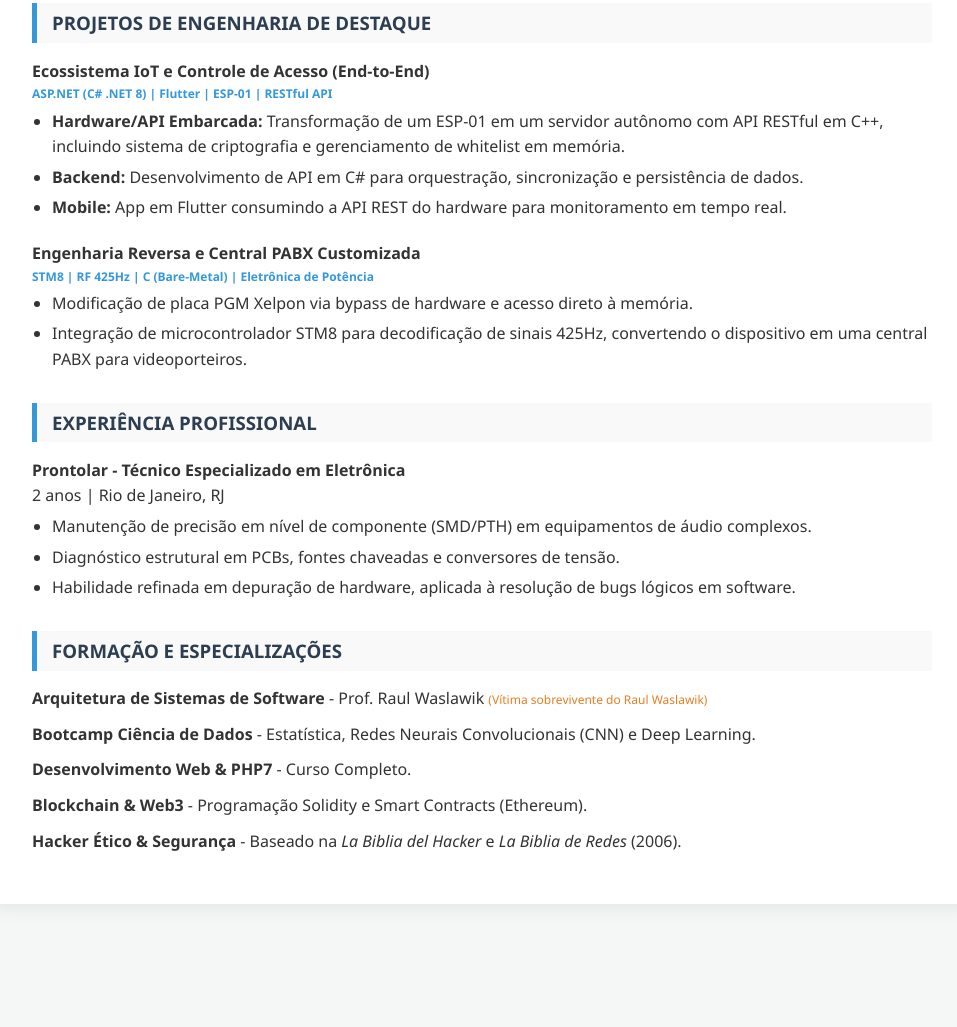
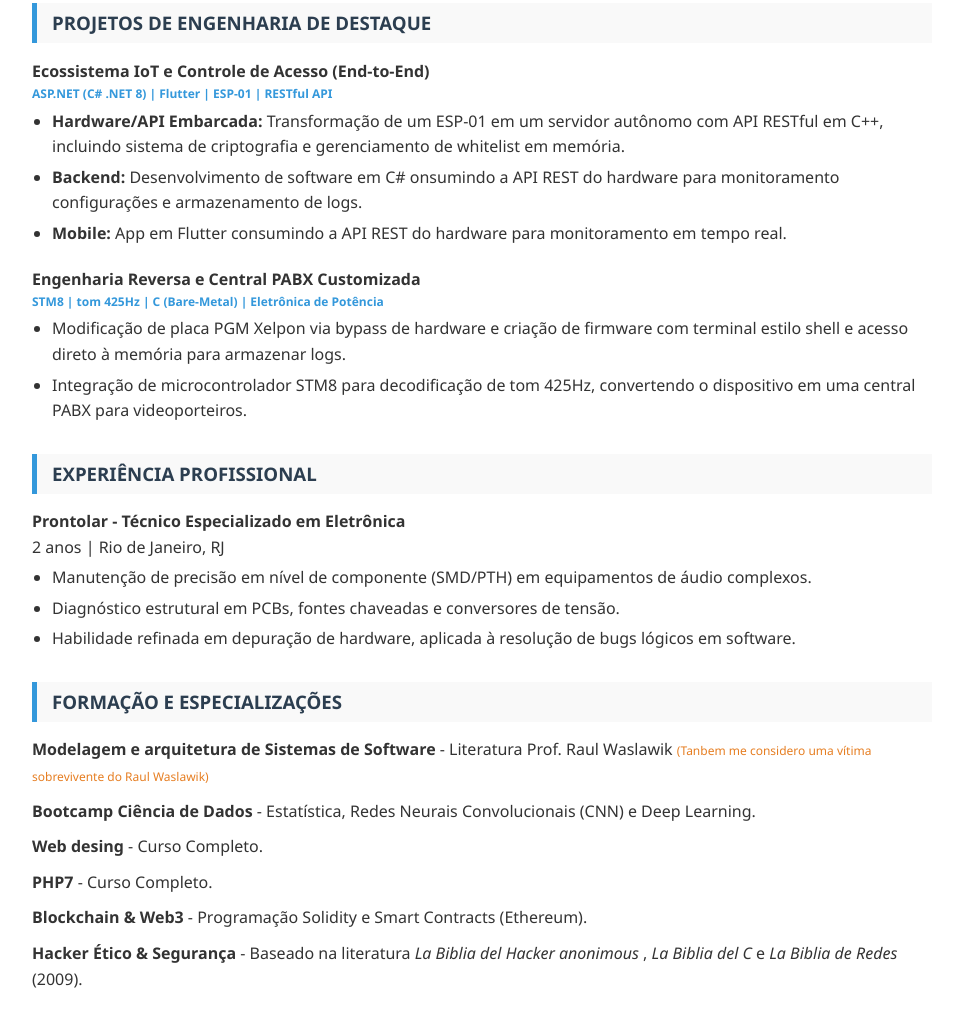
Before and after one commit to juan8001/curriculo, a plain HTML site: page index.html in a window 1280 px wide. Shown: the part 765-1792 px from the top of the page, without its empty margins (158-1115 px from the left). Before the commit the page ends 1689 px from the top, so only its background shows below. Drawn offline with Linux system fonts and the light colour scheme.

Commit message:
Update index.html

```diff
--- a/index.html
+++ b/index.html
@@ -136,9 +136,9 @@
         <div class="contact-info">
             Rua Hermínia, 40 - Apto 201 - Cachambi, Rio de Janeiro - RJ<br>
             <span><strong>Fone:</strong> (21) 97923-2953</span> |
-            <span><strong>E-mail:</strong> juanluis.montano@exemplo.com</span><br>
-            <span><strong>LinkedIn:</strong> linkedin.com/in/seu-perfil</span> |
-            <span><strong>GitHub:</strong> github.com/seu-usuario</span>
+            <span><strong>E-mail:</strong> juanluismontanomarin@gmail.com</span><br>
+            <span><strong>LinkedIn:</strong> linkedin.com/in/juan-luis-montano-marin-34b420188</span> |
+            <span><strong>GitHub:</strong> github.com/juan8001</span>
         </div>
         <p><strong>Disponibilidade:</strong> Presencial (Centro do RJ) | Regime PJ</p>
     </header>
@@ -182,17 +182,17 @@
             <span class="tech-tags">ASP.NET (C# .NET 8) | Flutter | ESP-01 | RESTful API</span>
             <ul>
                 <li><strong>Hardware/API Embarcada:</strong> Transformação de um ESP-01 em um servidor autônomo com API RESTful em C++, incluindo sistema de criptografia e gerenciamento de whitelist em memória.</li>
-                <li><strong>Backend:</strong> Desenvolvimento de API em C# para orquestração, sincronização e persistência de dados.</li>
+                <li><strong>Backend:</strong> Desenvolvimento de software em C# onsumindo a API REST do hardware para monitoramento configurações e armazenamento de logs.</li>
                 <li><strong>Mobile:</strong> App em Flutter consumindo a API REST do hardware para monitoramento em tempo real.</li>
             </ul>
         </div>
 
         <div class="project">
             <span class="project-title">Engenharia Reversa e Central PABX Customizada</span>
-            <span class="tech-tags">STM8 | RF 425Hz | C (Bare-Metal) | Eletrônica de Potência</span>
+            <span class="tech-tags">STM8 | tom 425Hz | C (Bare-Metal) | Eletrônica de Potência</span>
             <ul>
-                <li>Modificação de placa PGM Xelpon via bypass de hardware e acesso direto à memória.</li>
-                <li>Integração de microcontrolador STM8 para decodificação de sinais 425Hz, convertendo o dispositivo em uma central PABX para videoporteiros.</li>
+                <li>Modificação de placa PGM Xelpon via bypass de hardware e criação de firmware com terminal estilo shell e acesso direto à memória para armazenar logs.</li>
+                <li>Integração de microcontrolador STM8 para decodificação de tom 425Hz, convertendo o dispositivo em uma central PABX para videoporteiros.</li>
             </ul>
         </div>
     </section>
@@ -213,19 +213,22 @@
     <section>
         <h2>Formação e Especializações</h2>
         <div class="education-item">
-            <strong>Arquitetura de Sistemas de Software</strong> - Prof. Raul Waslawik <span class="humor-note">(Vítima sobrevivente do Raul Waslawik)</span>
+            <strong>Modelagem e arquitetura de Sistemas de Software</strong> - Literatura Prof. Raul Waslawik <span class="humor-note">(Tanbem me considero uma vítima sobrevivente do Raul Waslawik)</span>
         </div>
         <div class="education-item">
             <strong>Bootcamp Ciência de Dados</strong> - Estatística, Redes Neurais Convolucionais (CNN) e Deep Learning.
         </div>
         <div class="education-item">
-            <strong>Desenvolvimento Web & PHP7</strong> - Curso Completo.
+            <strong>Web desing</strong> - Curso Completo.
+        </div>
+        <div class="education-item">
+            <strong>PHP7</strong> - Curso Completo.
         </div>
         <div class="education-item">
             <strong>Blockchain & Web3</strong> - Programação Solidity e Smart Contracts (Ethereum).
         </div>
         <div class="education-item">
-            <strong>Hacker Ético & Segurança</strong> - Baseado na <i>La Biblia del Hacker</i> e <i>La Biblia de Redes</i> (2006).
+            <strong>Hacker Ético & Segurança</strong> - Baseado na literatura <i>La Biblia del Hacker anonimous</i> , <i>La Biblia del C</i> e <i>La Biblia de Redes</i> (2009).
         </div>
     </section>
 
```
